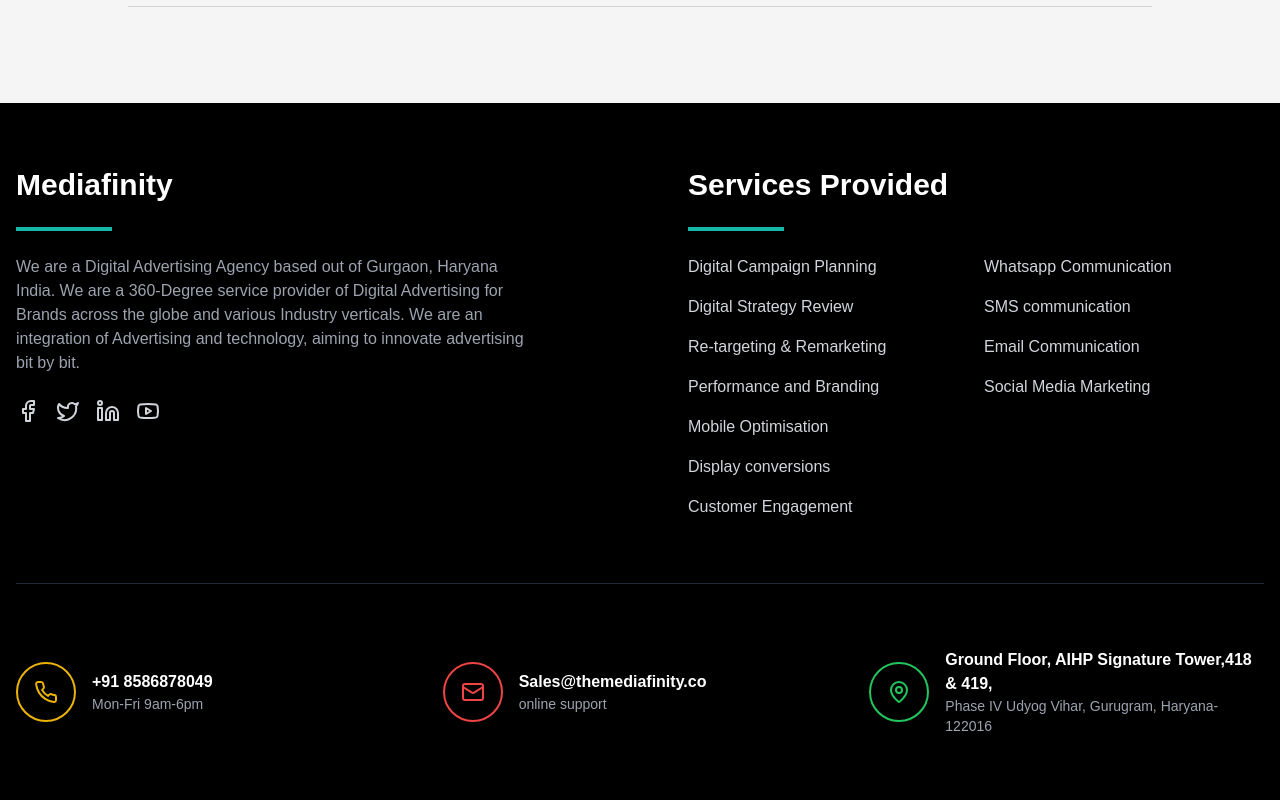
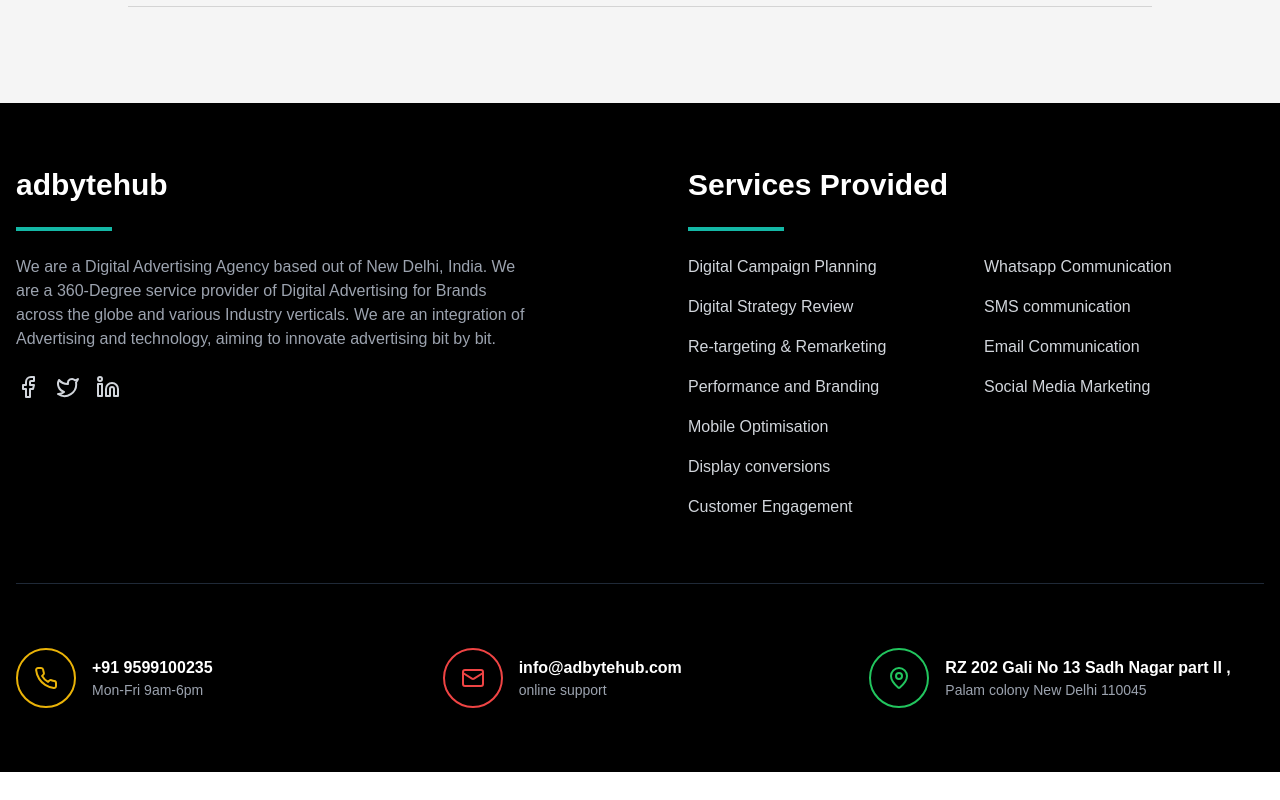
Before and after one commit to Antima1123/newmobisaturn, a Next.js app: page / in a window 1280 px wide. Shown: the part 3786-4586 px from the top of the page. After the commit the page ends 4558 px from the top, so only its background shows below. Built offline with nearby package versions, Linux system fonts and the light colour scheme; what hono would draw is missing.

Commit message:
update footer and animations for the page

```diff
--- a/components/bouncy-card-features.tsx
+++ b/components/bouncy-card-features.tsx
@@ -7,9 +7,9 @@
   return (
     <div className="overflow-hidden">
     <motion.section
-      initial={{ x: -500, opacity: 0 }}
-      whileInView={{ x: 0, opacity: [0,1] }}
-      transition={{ ease: "easeIn", duration: 0.5 }}
+      initial={{ scale: 0.9 }}
+      transition={{ duration: 0.5, ease: "easeInOut", opacity: 0 }}
+      whileInView={{ scale: 1, opacity: [0,1] }}
       className="mx-auto max-w-7xl px-4 py-12 text-slate-800">
       <div className="mb-8 flex flex-col items-start justify-between gap-4 md:flex-row md:items-end md:px-8">
         <h2 className="max-w-lg text-4xl font-bold md:text-5xl">
--- a/components/footer.tsx
+++ b/components/footer.tsx
@@ -8,10 +8,10 @@
         <div className="grid grid-cols-1 md:grid-cols-2 gap-12 lg:gap-24">
           {/* Company Info Section */}
           <div className="space-y-6">
-            <h2 className="text-3xl font-bold text-white">Mediafinity</h2>
+            <h2 className="text-3xl font-bold text-white">adbytehub</h2>
             <div className="w-24 h-1 bg-teal-500" />
             <p className="text-gray-400 max-w-lg">
-              We are a Digital Advertising Agency based out of Gurgaon, Haryana India. We are a
+              We are a Digital Advertising Agency based out of New Delhi, India. We are a
               360-Degree service provider of Digital Advertising for Brands across the globe and
               various Industry verticals. We are an integration of Advertising and technology, aiming
               to innovate advertising bit by bit.
@@ -29,10 +29,10 @@
                 <Linkedin className="h-6 w-6" />
                 <span className="sr-only">LinkedIn</span>
               </Link>
-              <Link href="#" className="hover:text-red-600 transition-colors">
+              {/* <Link href="#" className="hover:text-red-600 transition-colors">
                 <Youtube className="h-6 w-6" />
                 <span className="sr-only">YouTube</span>
-              </Link>
+              </Link> */}
             </div>
           </div>
 
@@ -89,7 +89,7 @@
               <Phone className="h-6 w-6 text-yellow-500" />
             </div>
             <div>
-              <p className="font-semibold text-white">+91 8586878049</p>
+              <p className="font-semibold text-white">+91 9599100235</p>
               <p className="text-sm text-gray-400">Mon-Fri 9am-6pm</p>
             </div>
           </div>
@@ -98,7 +98,7 @@
               <Mail className="h-6 w-6 text-red-500" />
             </div>
             <div>
-              <p className="font-semibold text-white">Sales@themediafinity.co</p>
+              <p className="font-semibold text-white">info@adbytehub.com</p>
               <p className="text-sm text-gray-400">online support</p>
             </div>
           </div>
@@ -107,8 +107,8 @@
               <MapPin className="h-6 w-6 text-green-500" />
             </div>
             <div>
-              <p className="font-semibold text-white">Ground Floor, AIHP Signature Tower,418 & 419,</p>
-              <p className="text-sm text-gray-400">Phase IV Udyog Vihar, Gurugram, Haryana-122016</p>
+              <p className="font-semibold text-white"> RZ 202 Gali No 13 Sadh Nagar part II ,</p>
+              <p className="text-sm text-gray-400">Palam colony New Delhi 110045</p>
             </div>
           </div>
         </div>
--- a/components/what-we-do.tsx
+++ b/components/what-we-do.tsx
@@ -7,10 +7,11 @@
     return (
         <div className="overflow-hidden">
             <motion.div
-                initial={{ opacity: 0, x: 500 }}
+                initial={{ opacity: 0, x: 300 }}
                 transition={{ duration: 0.5, ease: "easeIn" }}
                 whileInView={{ opacity: [0,1], x:0 }}
-            className="max-w-screen-2xl mx-auto w-full flex flex-col relative">
+                className="max-w-screen-2xl mx-auto w-full flex flex-col relative"
+            >
                 <section className="w-full flex flex-col items-center gap-10 py-10">
                     <div className="w-full flex flex-col items-center gap-4 text-center">
                         <p className="text-4xl font-[700]">What we do ?</p>
--- a/components/who-we-are.tsx
+++ b/components/who-we-are.tsx
@@ -83,7 +83,7 @@
 
         <motion.div
          initial={{ scale: 0.9 }}
-         transition={{ duration: 1, ease: "easeInOut", opacity: 0 }}
+         transition={{ duration: 0.5, ease: "easeInOut", opacity: 0 }}
          whileInView={{ scale: 1, opacity: [0,1] }}
         className="grid gap-8 md:grid-cols-3">
           {services.map((service, index) => (
```
